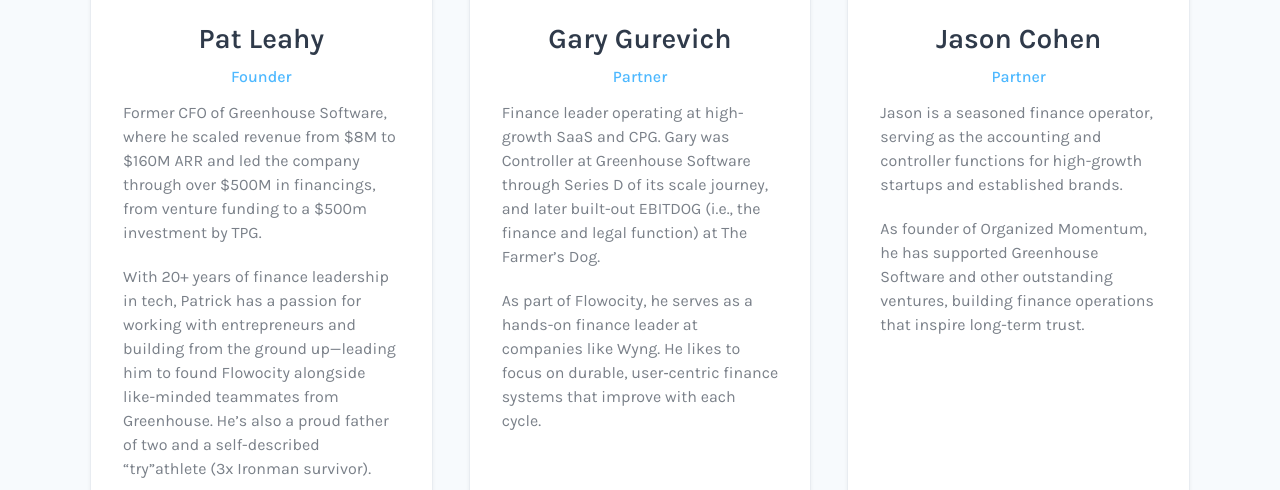
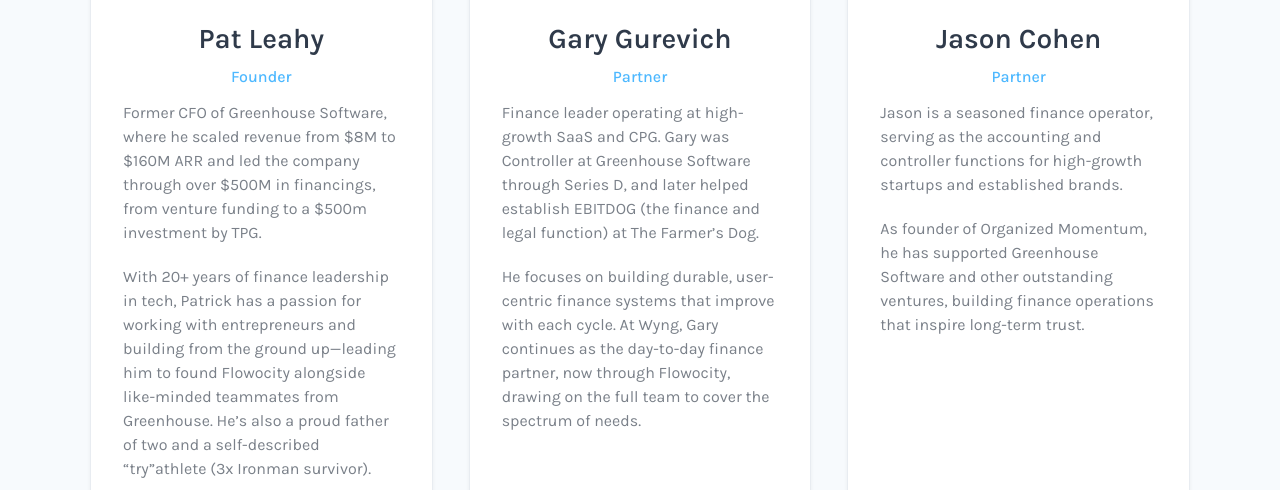
Before and after one commit to brklyngg/flowocity-website, a plain HTML site: page index.html in a window 1280 px wide. Shown: the part 2031-2521 px from the top of the page. Drawn offline with Linux system fonts and the light colour scheme.

Commit message:
Update Gary Gurevich bio text in team section

```diff
--- a/index.html
+++ b/index.html
@@ -155,8 +155,8 @@
                     </div>
                     <h3>Gary Gurevich</h3>
                     <p class="member-title">Partner</p>
-                    <p class="member-bio">Finance leader operating at high-growth SaaS and CPG. Gary was Controller at Greenhouse Software through Series D of its scale journey, and later built-out EBITDOG (i.e., the finance and legal function) at The Farmer’s Dog.</p>
-                    <p class="member-bio">As part of Flowocity, he serves as a hands-on finance leader at companies like Wyng. He likes to focus on durable, user‑centric finance systems that improve with each cycle.</p>
+                    <p class="member-bio">Finance leader operating at high-growth SaaS and CPG. Gary was Controller at Greenhouse Software through Series D, and later helped establish EBITDOG (the finance and legal function) at The Farmer’s Dog.</p>
+                    <p class="member-bio">He focuses on building durable, user-centric finance systems that improve with each cycle. At Wyng, Gary continues as the day-to-day finance partner, now through Flowocity, drawing on the full team to cover the spectrum of needs.</p>
                     <a href="https://www.linkedin.com/in/ggurevich/" target="_blank" rel="noopener noreferrer" class="member-link"><i class="fa-brands fa-linkedin" aria-hidden="true"></i> LinkedIn</a>
                 </div>
                 <div class="team-member">
```
